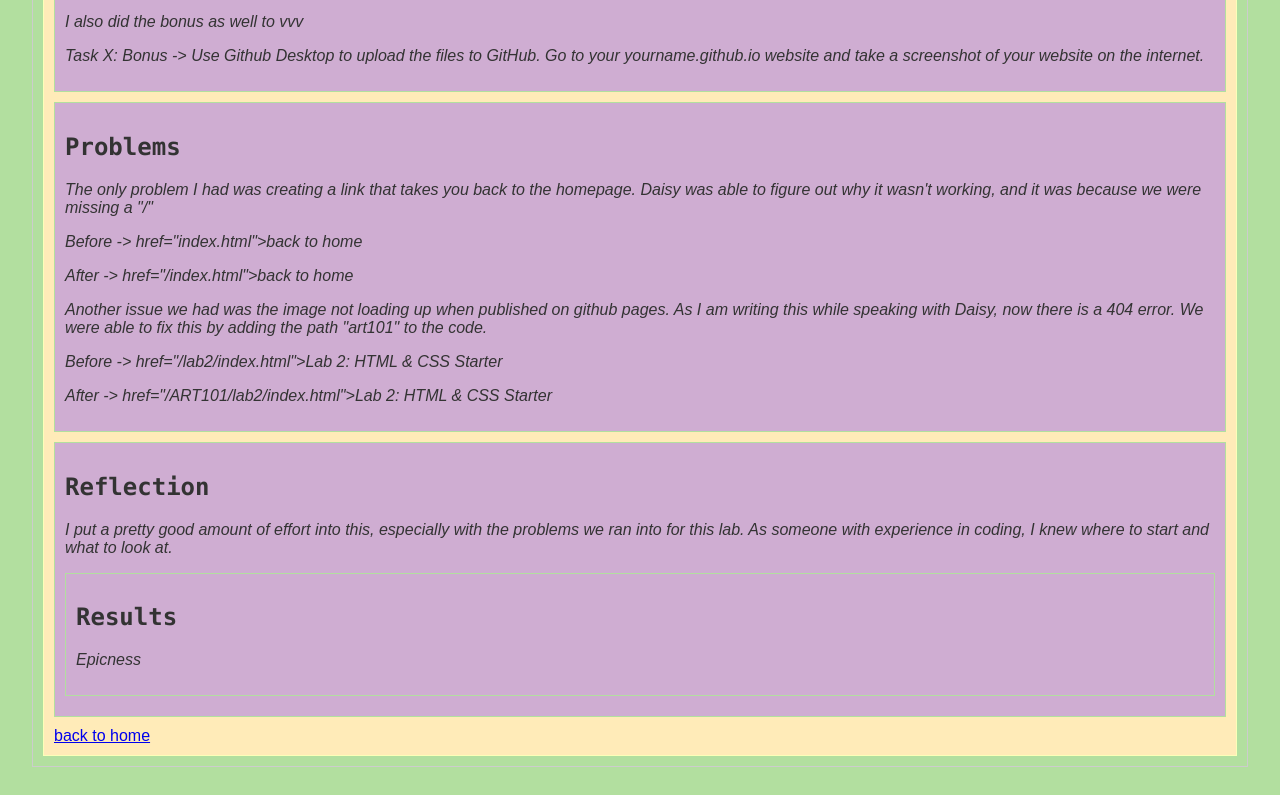
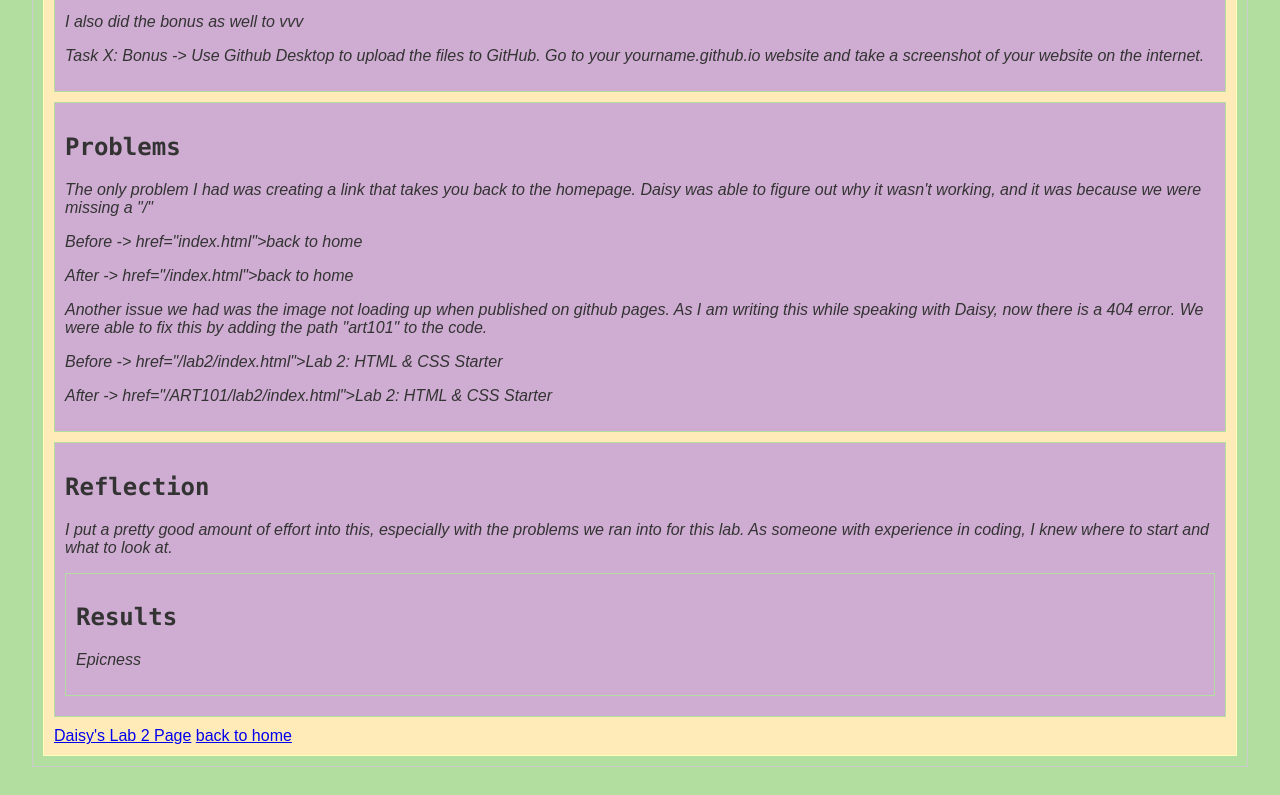
Before and after one commit to endertux/ART101, a plain HTML site: page lab2/index.html in a window 1280 px wide. Shown: the part 547-1342 px from the top of the page. Drawn offline with nearby package versions, Linux system fonts and the light colour scheme.

Commit message:
Added link to Daisy's lab 2

```diff
--- a/lab2/index.html
+++ b/lab2/index.html
@@ -68,7 +68,8 @@
 		</section>
 		<nav id="links">
 			<!-- Put links to other pages (including the homepage) here. -->
-			 <a href="/ART101">back to home</a>
+			<a href="https://syllinxiloscient.github.io/art101/lab2/index.html">Daisy's Lab 2 Page</a>
+			<a href="/ART101">back to home</a>
 		</nav>
 	</main>
 </body>
```
